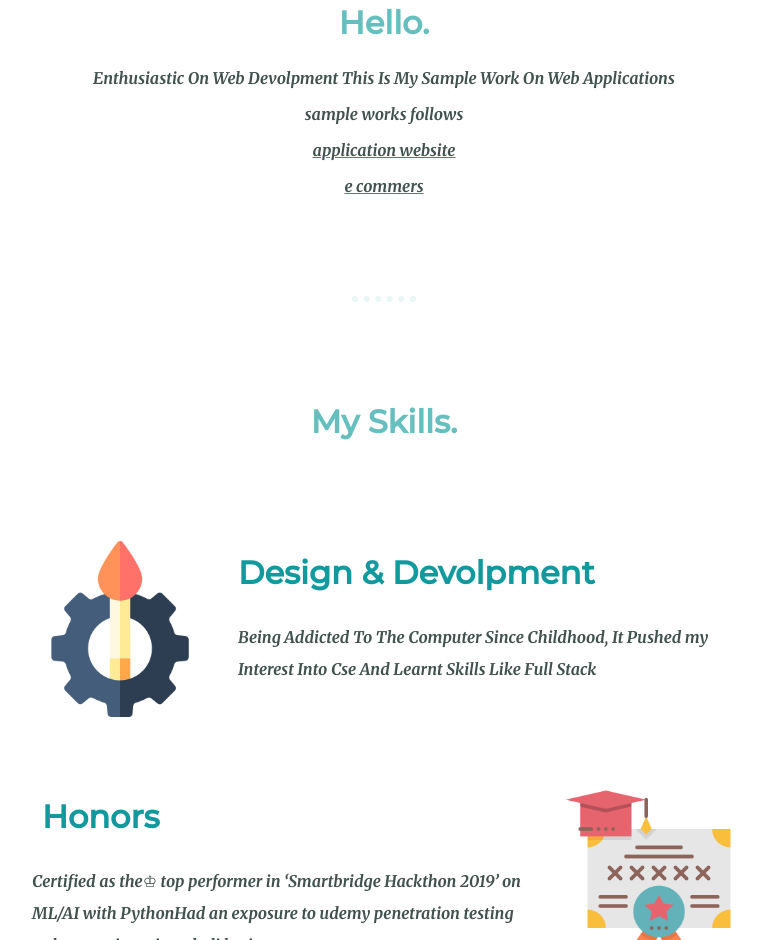
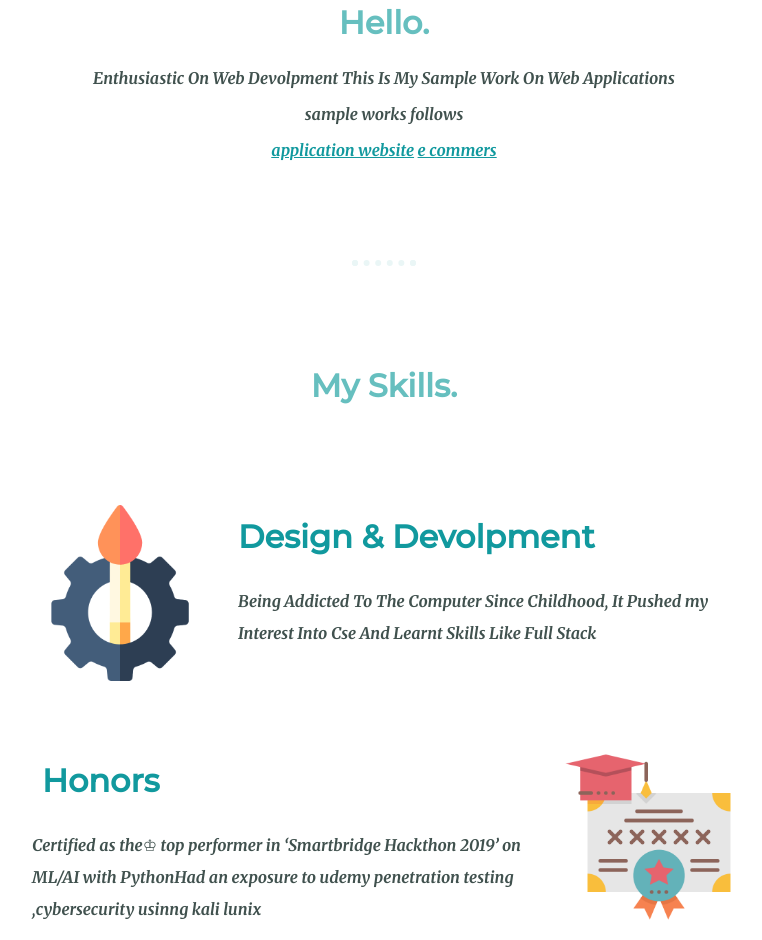
Before and after one commit to deepakguniganti/personalwebsite, a plain HTML site: page index.html in a window 1280 px wide. Shown: the part 1008-1948 px from the top of the page, without its empty margins (256-1018 px from the left). Drawn offline with Linux system fonts and the light colour scheme.

Commit message:
Update index.html

```diff
--- a/index.html
+++ b/index.html
@@ -21,8 +21,8 @@
      <h2>Hello.</h2>
      <p> Enthusiastic On Web Devolpment This Is My Sample Work On Web Applications</p>
      <p> sample works follows</p>
-     <a href="https://deepakguniganti.github.io/bootstrapsample/"><p>application website</p></a>
-     <a href=" https://deepakguniganti.github.io/sampleecomers/index.html"><p>e commers </p></a>
+     <a href="https://deepakguniganti.github.io/bootstrapsample/">application website</a>
+     <a href=" https://deepakguniganti.github.io/sampleecomers/index.html">e commers</a>
 
    </div>
    <hr>
```
